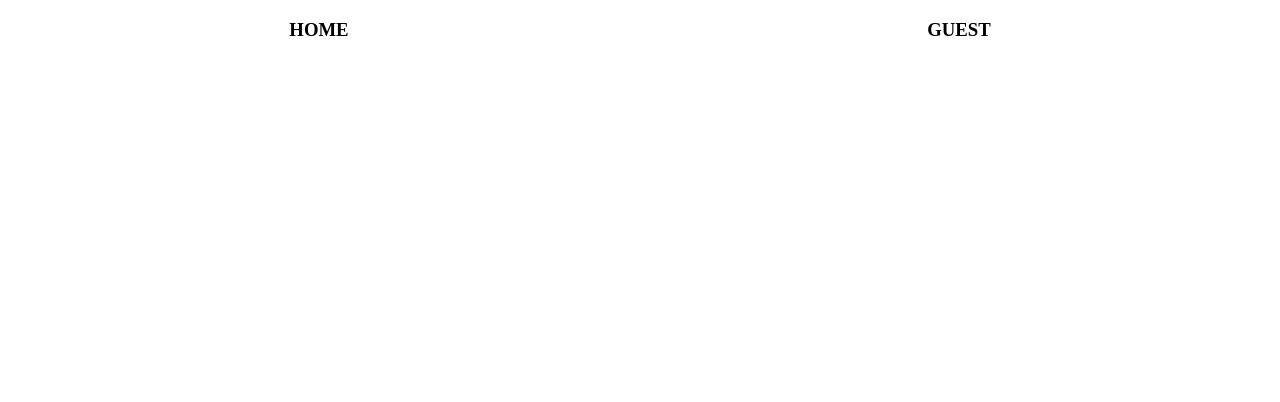
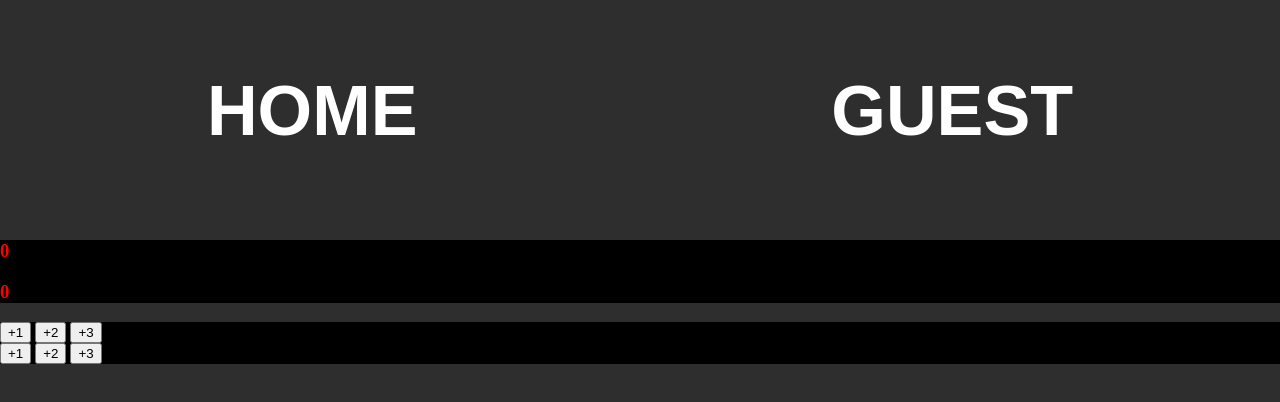
Before and after one commit to hopesunknown/basketball-score-javascript, a website: page index.html in a window 1280 px wide. Drawn offline with Linux system fonts and the light colour scheme.

Commit message:
added buttons and display plus more styling

```diff
--- a/index.css
+++ b/index.css
@@ -1,8 +1,23 @@
 body {
+  background-color: rgb(47, 46, 46);
   margin: 0;
 }
 
 .container {
+  color: white;
   display: flex;
+  font-family: sans-serif;
+  font-size: 60px;
+  font-weight: bolder(100);
   justify-content: space-around;
 }
+
+.score {
+  background-color: black;
+  color: red;
+}
+
+.add-buttons {
+  background-color: black;
+  color: white;
+}
--- a/index.html
+++ b/index.html
@@ -11,6 +11,26 @@
         <h3>GUEST</h3>
       </div>
     </div>
+    <div class='score'>
+      <div>
+        <h3>0</h3>
+      </div>
+      <div>
+        <h3>0</h3>
+      </div>
+    </div>
+    <div class='add-buttons'>
+      <div>
+        <button>+1</button>
+        <button>+2</button>
+        <button>+3</button>
+      </div>
+      <div>
+        <button>+1</button>
+        <button>+2</button>
+        <button>+3</button>
+      </div>
+    </div>
     <script src='index.js'></script>
   </body>
 </html>
```
